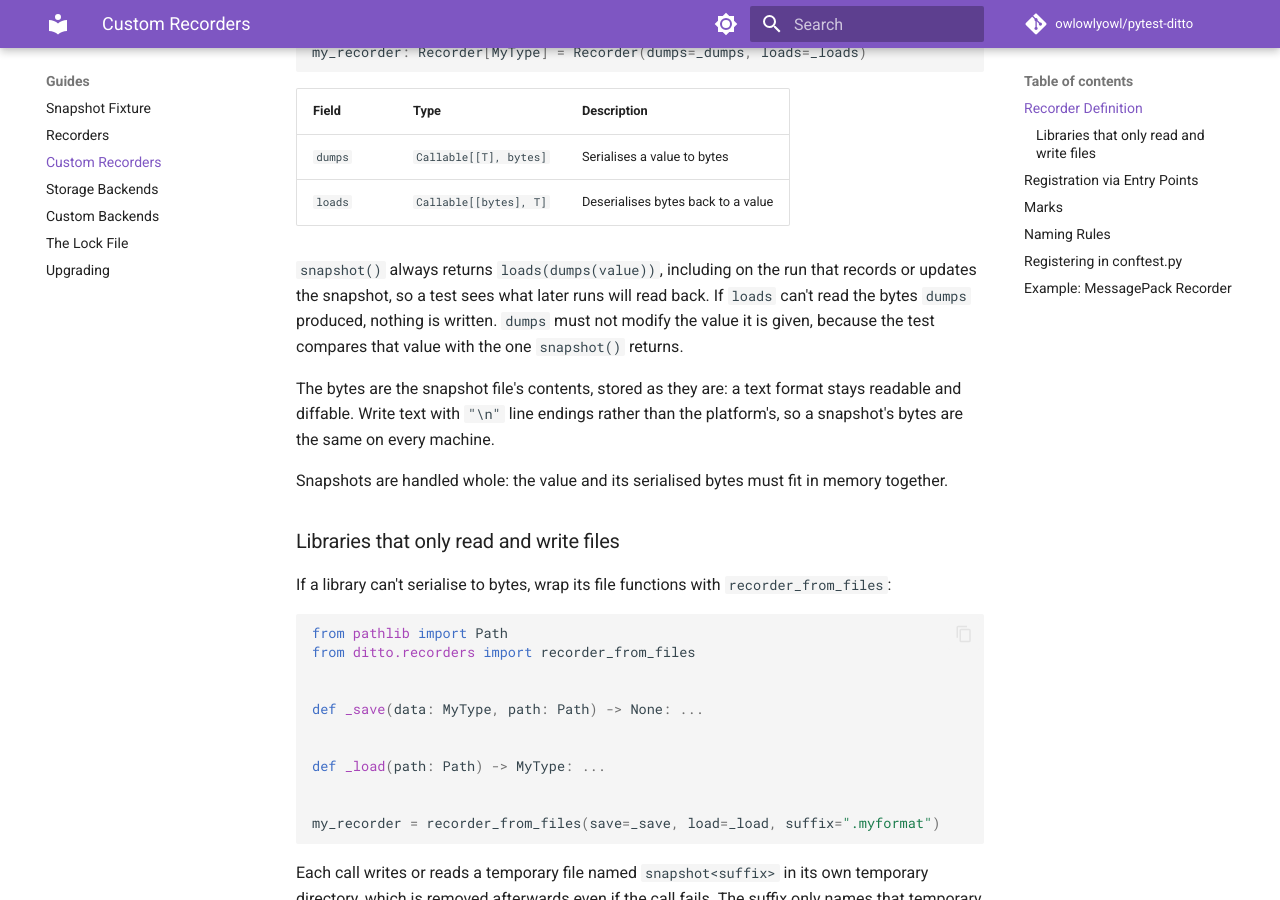
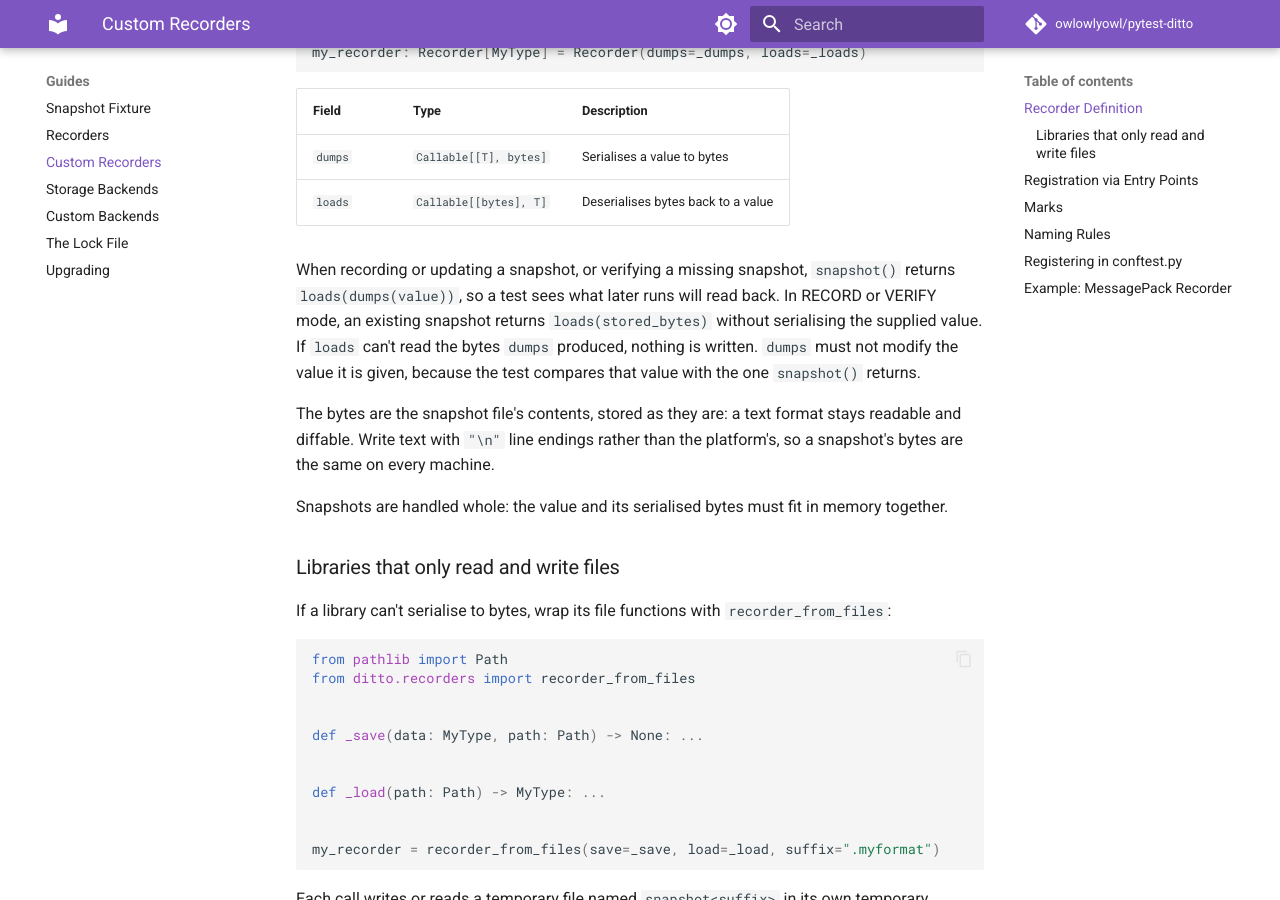
Before and after one commit to owlowlyowl/pytest-ditto, an MkDocs documentation site: the page built from docs/src/guides/custom-recorders.md, in a window 1280 px wide and 900 px high, scrolled down 601 px. Built offline with MkDocs 1.6.1 and Material for MkDocs 9.7.7, drawn with Linux system fonts in a browser that asks for light colours; comment, search, counter and statistics services are not loaded.

Commit message:
Say what snapshot() returns for an existing snapshot (#150)
The custom-recorder guide said snapshot() always returns
loads(dumps(value)). That holds when recording or updating a snapshot,
or verifying a missing one, but an existing snapshot under RECORD or
VERIFY returns loads(stored_bytes) and never serialises the value
passed in.

```diff
--- a/docs/src/guides/custom-recorders.md
+++ b/docs/src/guides/custom-recorders.md
@@ -28,8 +28,10 @@ my_recorder: Recorder[MyType] = Recorder(dumps=_dumps, loads=_loads)
 | `dumps` | `Callable[[T], bytes]` | Serialises a value to bytes |
 | `loads` | `Callable[[bytes], T]` | Deserialises bytes back to a value |
 
-`snapshot()` always returns `loads(dumps(value))`, including on the run that
-records or updates the snapshot, so a test sees what later runs will read back.
+When recording or updating a snapshot, or verifying a missing snapshot,
+`snapshot()` returns `loads(dumps(value))`, so a test sees what later runs will
+read back. In RECORD or VERIFY mode, an existing snapshot returns
+`loads(stored_bytes)` without serialising the supplied value.
 If `loads` can't read the bytes `dumps` produced, nothing is written. `dumps`
 must not modify the value it is given, because the test compares that value
 with the one `snapshot()` returns.
```
